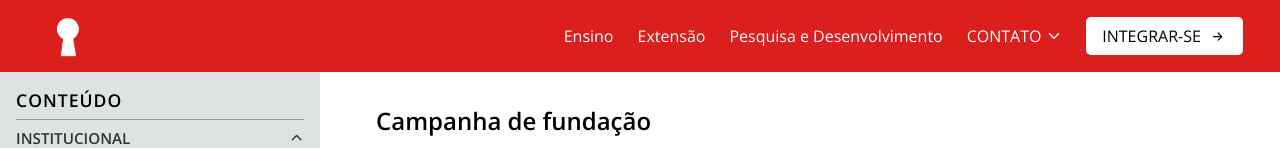
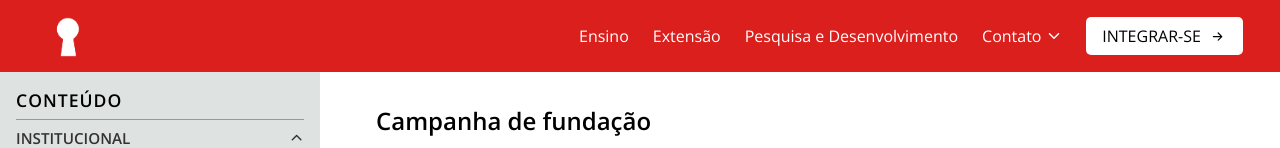
Before and after one commit to orgtecsalutem/Site, a React (Create React App) app: page / in a window 1280 px wide. Shown: the top 148 px of the page. Built offline with nearby package versions, Linux system fonts and the light colour scheme.

Commit message:
Update Navbar.js

```diff
--- a/src/components/Navbar.js
+++ b/src/components/Navbar.js
@@ -53,7 +53,7 @@ export function Navbar() {
             target="_blank"
             rel="noreferrer"
           >
-            <span>CONTATO</span>
+            <span>Contato</span>
             {isDropdown ? <IoIosArrowUp /> : <IoIosArrowDown />}
           </a>
           <ul className={`social ${isDropdown && "visible"}`}>
```
